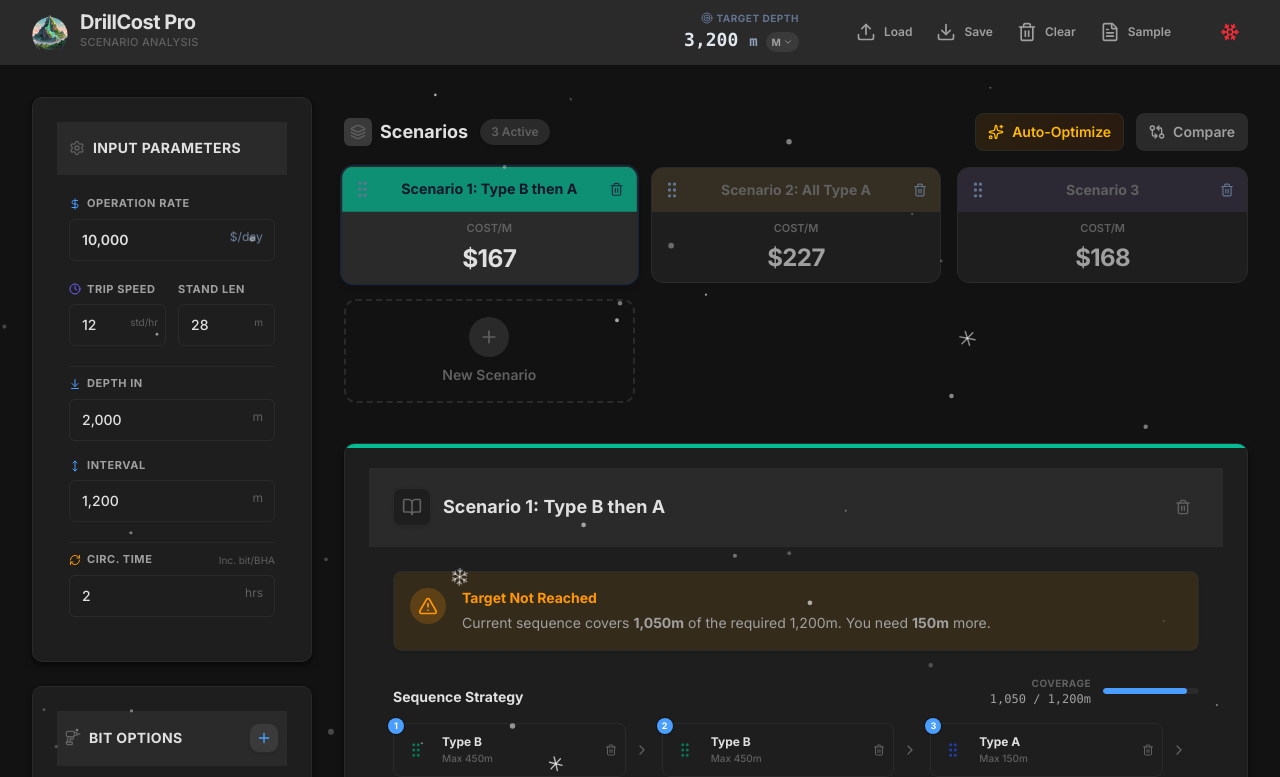
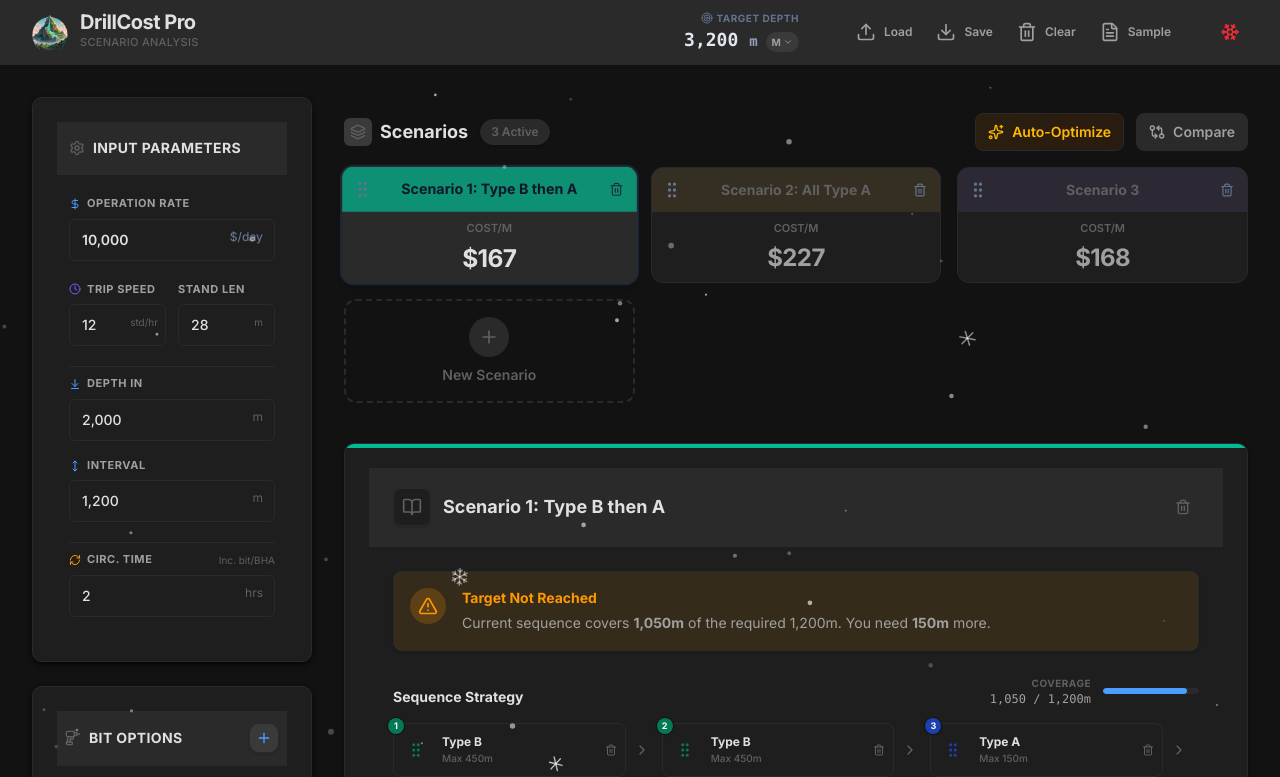
Before and after one commit to son-n-pham/drillcost, a React (Vite) app: page / in a window 1280 px wide. Shown: the top 777 px of the page. Built offline with nearby package versions, Linux system fonts and the light colour scheme.

Commit message:
feat: Update bit indicator styling in ScenarioManager for dynamic background color

```diff
--- a/components/ScenarioManager.tsx
+++ b/components/ScenarioManager.tsx
@@ -409,10 +409,10 @@ const ScenarioManager: React.FC<ScenarioManagerProps> = ({ bits, scenarios, setS
             <div className="text-[10px] font-medium text-slate-500 dark:text-[var(--bh-text-mute)] truncate">Max {displayDepth(bit.maxDistance)}{getUnitLabel(depthUnit)}</div>
           </div>
 
-          <span className={clsx(
-            "absolute -top-1.5 -left-1.5 text-white text-[9px] font-bold w-4 h-4 flex items-center justify-center rounded-full shadow-sm ring-1",
-            "bg-emerald-600 dark:bg-[var(--bh-primary)] ring-white dark:ring-[var(--bh-bg)]"
-          )}>
+          <span
+            className="absolute -top-1.5 -left-1.5 text-white text-[9px] font-bold w-4 h-4 flex items-center justify-center rounded-full shadow-sm ring-1 ring-white dark:ring-[var(--bh-bg)]"
+            style={{ backgroundColor: bit.color }}
+          >
             {idx + 1}
           </span>
 
```
